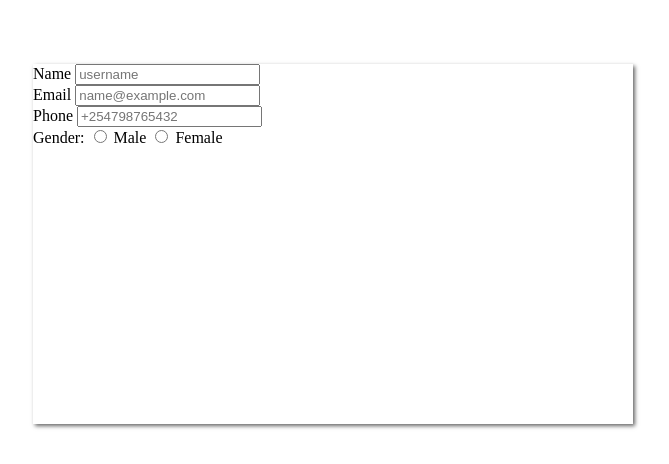
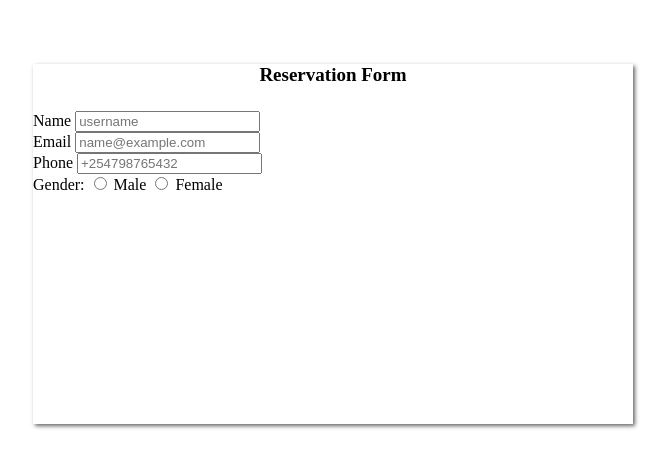
Before and after one commit to PantheraNestah/ICS2203-group, a Python web app: template templates/index.html in a window 1280 px wide. Shown: the top 464 px of the page, without its empty margins (307-976 px from the left). Run offline with Jinja, Linux system fonts and the light colour scheme; the template is opened without the code that fills it, so the values that code supplies are empty.

Commit message:
slight change

```diff
--- a/css/style.css
+++ b/css/style.css
@@ -5,6 +5,10 @@
     box-shadow: 2px 2px 4px rgba(0,0,0,0.6);
 }
 
+.form-title {
+    font-size: 19px;
+    text-align: center;
+}
 .book-form {
     display: flex;
     flex-direction: column;
--- a/templates/index.html
+++ b/templates/index.html
@@ -15,6 +15,7 @@
     <main>
         <section>
             <div class="form-wrapper">
+                <h4 class="form-title">Reservation Form</h4>
                 <form class="book-form">
                     <span class="input-fields">
                         <label>Name</label>
```
